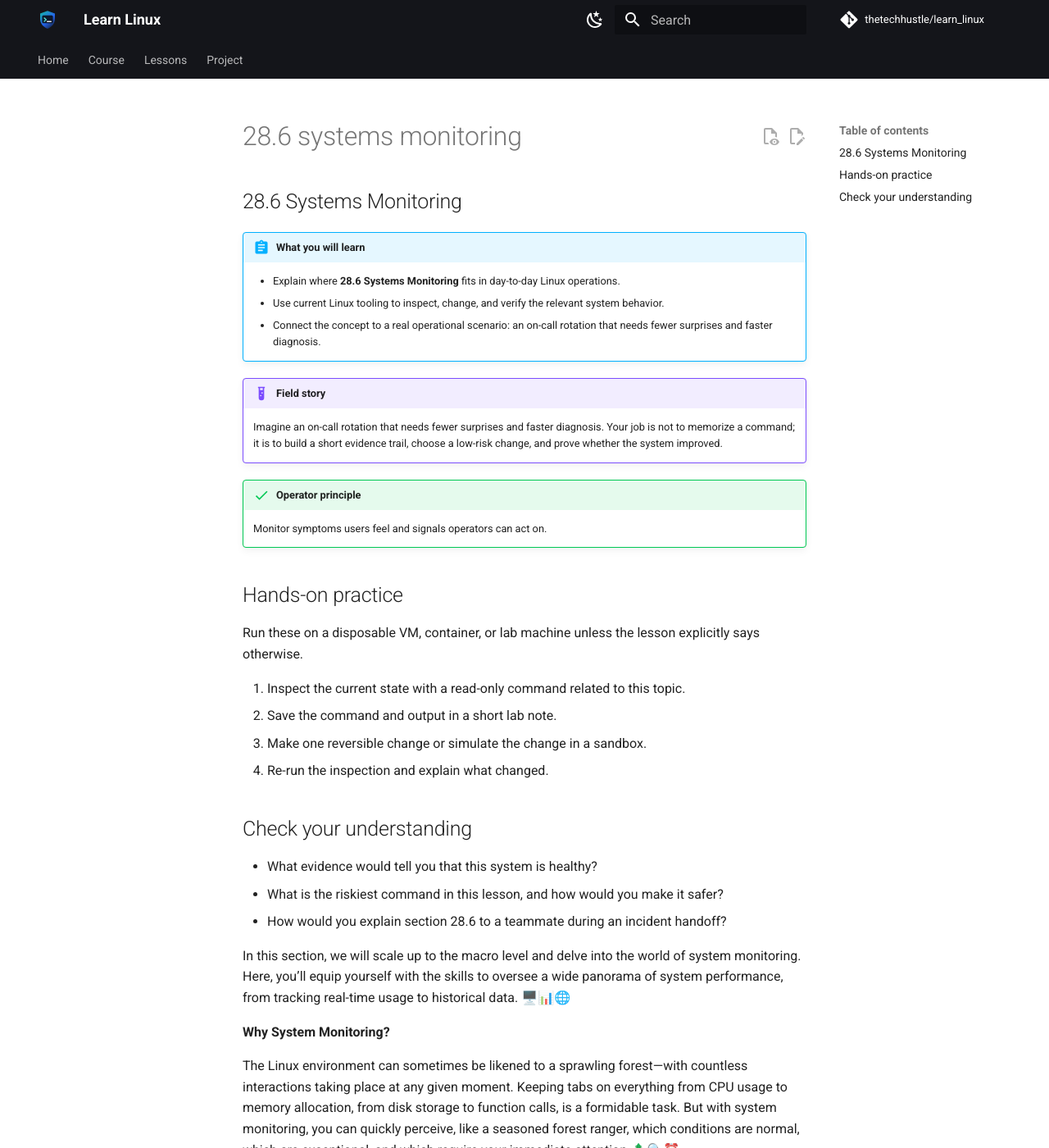
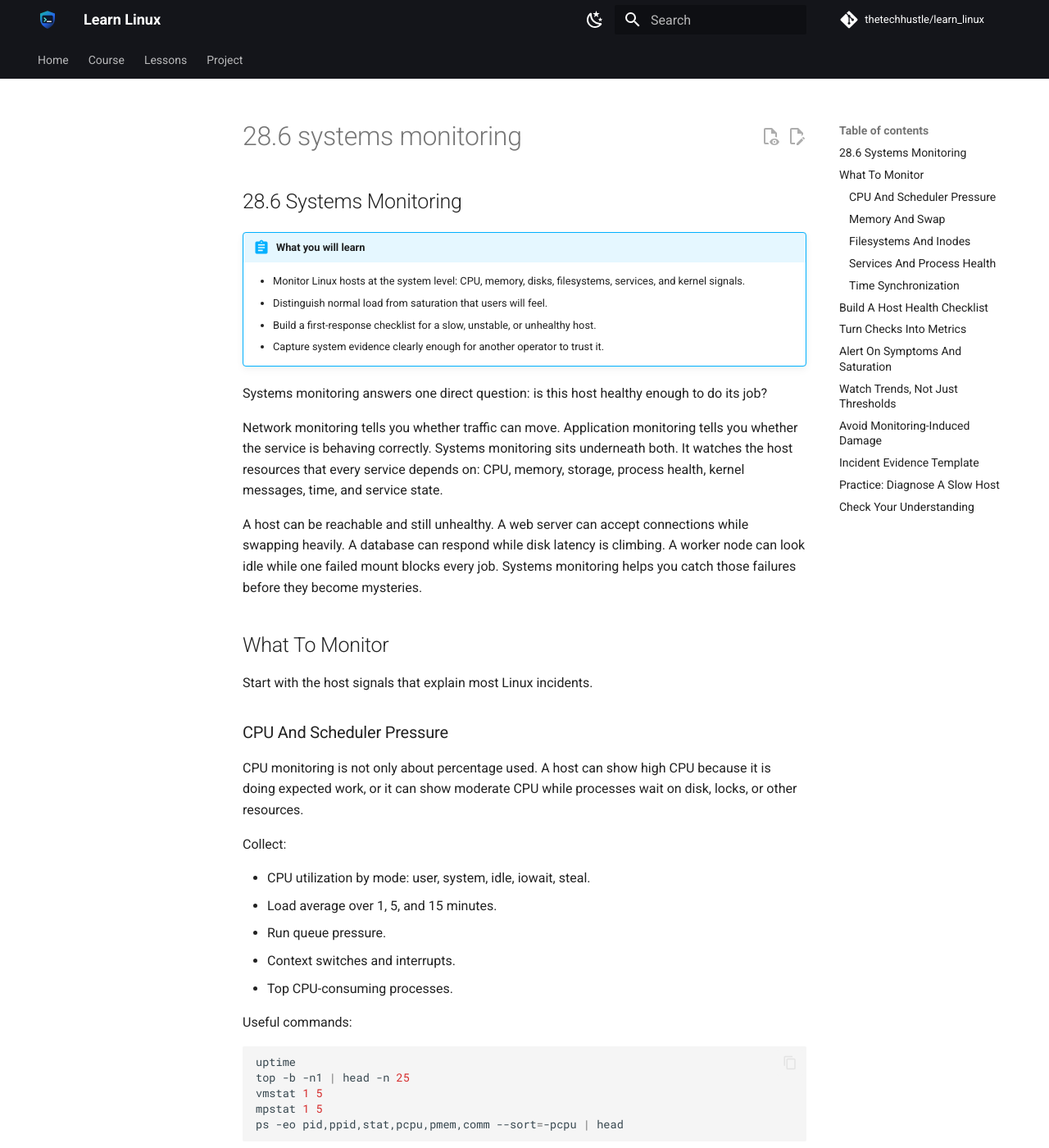
Before and after one commit to thetechhustle/learn_linux, an MkDocs documentation site: the page built from docs/lessons/28_monitoring/28.6_systems_monitoring.md, in a window 1280 px wide and 1400 px high. Shown: the whole window at 82% size. Built offline with MkDocs 1.6.1 and Material for MkDocs 9.7.7, drawn with Linux system fonts in a browser that asks for light colours; comment, search, counter and statistics services are not loaded; some of the changed text lies outside the part shown.

Commit message:
Improve Chapter 28 systems monitoring lesson (#259)
Co-authored-by: Jules Ai <jules@Juless-Air.ts.net lan>

````diff
--- a/docs/lessons/28_monitoring/28.6_systems_monitoring.md
+++ b/docs/lessons/28_monitoring/28.6_systems_monitoring.md
@@ -1,76 +1,340 @@
 ## 28.6 Systems Monitoring
 
+!!! abstract "What you will learn"
+    - Monitor Linux hosts at the system level: CPU, memory, disks, filesystems, services, and kernel signals.
+    - Distinguish normal load from saturation that users will feel.
+    - Build a first-response checklist for a slow, unstable, or unhealthy host.
+    - Capture system evidence clearly enough for another operator to trust it.
 
+Systems monitoring answers one direct question: is this host healthy enough to do its job?
 
-!!! abstract "What you will learn"
-    - Explain where **28.6 Systems Monitoring** fits in day-to-day Linux operations.
-    - Use current Linux tooling to inspect, change, and verify the relevant system behavior.
-    - Connect the concept to a real operational scenario: an on-call rotation that needs fewer surprises and faster diagnosis.
+Network monitoring tells you whether traffic can move. Application monitoring tells you whether the service is behaving correctly. Systems monitoring sits underneath both. It watches the host resources that every service depends on: CPU, memory, storage, process health, kernel messages, time, and service state.
 
-!!! example "Field story"
-    Imagine an on-call rotation that needs fewer surprises and faster diagnosis. Your job is not to memorize a command; it is to build a short evidence trail, choose a low-risk change, and prove whether the system improved.
+A host can be reachable and still unhealthy. A web server can accept connections while swapping heavily. A database can respond while disk latency is climbing. A worker node can look idle while one failed mount blocks every job. Systems monitoring helps you catch those failures before they become mysteries.
 
-!!! success "Operator principle"
-    Monitor symptoms users feel and signals operators can act on.
+## What To Monitor
 
-## Hands-on practice
+Start with the host signals that explain most Linux incidents.
 
-Run these on a disposable VM, container, or lab machine unless the lesson explicitly says otherwise.
+### CPU And Scheduler Pressure
 
-1. Inspect the current state with a read-only command related to this topic.
-2. Save the command and output in a short lab note.
-3. Make one reversible change or simulate the change in a sandbox.
-4. Re-run the inspection and explain what changed.
+CPU monitoring is not only about percentage used. A host can show high CPU because it is doing expected work, or it can show moderate CPU while processes wait on disk, locks, or other resources.
 
-## Check your understanding
+Collect:
 
-- What evidence would tell you that this system is healthy?
-- What is the riskiest command in this lesson, and how would you make it safer?
-- How would you explain section 28.6 to a teammate during an incident handoff?
+- CPU utilization by mode: user, system, idle, iowait, steal.
+- Load average over 1, 5, and 15 minutes.
+- Run queue pressure.
+- Context switches and interrupts.
+- Top CPU-consuming processes.
 
+Useful commands:
 
-In this section, we will scale up to the macro level and delve into the world of system monitoring. Here, you’ll equip yourself with the skills to oversee a wide panorama of system performance, from tracking real-time usage to historical data. 🖥️📊🌐
+```bash
+uptime
+top -b -n1 | head -n 25
+vmstat 1 5
+mpstat 1 5
+ps -eo pid,ppid,stat,pcpu,pmem,comm --sort=-pcpu | head
+```
 
-**Why System Monitoring?**
+Interpretation:
 
-The Linux environment can sometimes be likened to a sprawling forest—with countless interactions taking place at any given moment. Keeping tabs on everything from CPU usage to memory allocation, from disk storage to function calls, is a formidable task. But with system monitoring, you can quickly perceive, like a seasoned forest ranger, which conditions are normal, which are exceptional, and which require your immediate attention.🌲🔍⏰
+- High user CPU often means application work.
+- High system CPU often means kernel work, I/O, networking, or process churn.
+- High iowait means CPUs are idle while waiting for storage.
+- High steal time on a virtual machine means the hypervisor is not giving the VM enough CPU time.
+- Load much higher than CPU core count means work is backing up somewhere.
 
-**Key Concepts:**
+### Memory And Swap
 
-- **Processes:** Linux handles tasks through processes. Monitoring them can reveal why a system is slow, if an application is consuming more resources than needed, or if a process is running that shouldn't be.
+Linux uses free memory for caches, so "low free memory" alone is not an incident. The dangerous signs are memory pressure, swap churn, allocation failures, and OOM kills.
 
-- **CPU Usage:** Not unlike your physical heart, if your CPU is overworked for extended periods, damage can ensue. Actively monitoring CPU usage allows you to see if any processes are unusually CPU intensive.
+Collect:
 
-- **Memory Utilization:** Observing the memory utilization can indicate if your system has enough RAM to perform tasks efficiently, or if it’s constantly swapping data to disk, causing system slowness.
+- Available memory.
+- Swap usage and swap in/out activity.
+- OOM killer messages.
+- Process memory usage.
+- Cache and buffer behavior.
 
-- **Disk Space and IO:** Disk space is many times overlooked until it becomes a problem. Keeping a watchful eye on disk space usage and IO can save you from potential data loss and system downtime.
+Useful commands:
 
-- **Network Usage:** Network usage monitoring can reveal both internal and external threats, like excessive traffic from a particular IP address or network bottlenecks that are slowing down service.
+```bash
+free -h
+vmstat 1 5
+cat /proc/meminfo | head -n 30
+ps -eo pid,ppid,stat,rss,pmem,comm --sort=-rss | head
+journalctl -k --since "2 hours ago" | grep -i 'out of memory\|oom\|killed process'
+```
 
-**Gifts from the Open Source Community - Best Tools for System Monitoring:**
+Interpretation:
 
-- **top:** 'top' is an effective live-monitoring tool. Similar to how you would look at the top-most branches of a tree for a quick health check, 'top' provides a quick overview of your system.
+- Some swap allocated is not automatically bad.
+- Active swap in/out during user-visible slowness is important.
+- OOM logs are evidence of forced process death.
+- A single growing process may indicate a memory leak.
+- Many processes growing together may indicate workload growth or bad capacity assumptions.
 
-> Sample command: `top`
+### Filesystems And Inodes
 
-- **htop:** An improved version of 'top', 'htop' provides a comprehensive view of processes running on your system. It's as if you're standing at the top of a hill, overlooking your Linux kingdom.
+Full disks are common, but full inode tables can look similar while `df -h` still shows free space.
 
-> Sample command: `htop`
+Collect:
 
-- **vmstat:** A versatile tool, 'vmstat' reports information about processes, memory, paging, block IO, traps, and cpu activity.
+- Filesystem capacity.
+- Inode usage.
+- Mount state.
+- Disk latency and utilization.
+- Recent storage errors.
 
-> Sample command: `vmstat`
+Useful commands:
 
-- **iostat:** 'iostat' helps keep an eye on CPU utilization and disk I/O statistics.
+```bash
+df -h
+df -ih
+findmnt
+lsblk
+iostat -xz 1 5
+journalctl -k --since "2 hours ago" | grep -i 'error\\|fail\\|timeout\\|reset'
+```
 
-> Sample command: `iostat`
+Interpretation:
 
-- **ss:** For network-related insights, ss is your best friend. Much like a lighthouse, it helps you navigate through the sea of network connections.
+- A filesystem above 90 percent needs a plan, not just a quick deletion.
+- Inode exhaustion often comes from many tiny files, cache directories, mail queues, or broken log rotation.
+- High disk utilization with high await times means storage is a likely bottleneck.
+- Kernel storage errors deserve urgency because they may point to device, controller, network-storage, or filesystem trouble.
 
-> Sample command: `ss`
+### Services And Process Health
 
-- **free:** The 'free' command is a simple yet powerful tool to check the amount of free and used physical and swap memory in your system.
+System monitoring should tell you whether critical services are running, restarting, failed, or stuck.
 
-> Sample command: `free -h`
+Collect:
 
-System monitoring, once mastered, is like having a bird's-eye view of your Linux ecosystem. As a system engineer, it empowers you to proactively resolve potential issues, resulting in an optimally functioning environment. So, let's ascend to the lookout and peer into the abyss of valuable data. Grab your binoculars, and keep your eyes peeled! 🗻🦅🔭
+- Failed systemd units.
+- Restart loops.
+- Process state.
+- Open file descriptors.
+- Listening sockets.
+- Recent service logs.
+
+Useful commands:
+
+```bash
+systemctl --failed
+systemctl list-units --state=running --type=service
+systemctl status nginx --no-pager
+journalctl -u nginx --since "1 hour ago" --no-pager
+ps -eo pid,ppid,stat,etime,pcpu,pmem,comm --sort=stat | head
+ss -tulpen
+```
+
+Replace `nginx` with the service you are investigating.
+
+Interpretation:
+
+- A service can be "active" while unhealthy from an application point of view.
+- Restart loops may hide the original error unless logs are captured quickly.
+- Processes in `D` state are waiting in uninterruptible sleep, often because of storage or network filesystems.
+- Unexpected listening sockets can indicate configuration drift or exposure.
+
+### Time Synchronization
+
+Bad clocks break logs, TLS, Kerberos, distributed traces, scheduled jobs, and incident timelines.
+
+Collect:
+
+```bash
+timedatectl
+chronyc tracking
+chronyc sources -v
+```
+
+If `chronyc` is not installed, use the time synchronization tool configured for the distribution.
+
+Interpretation:
+
+- A host with bad time can look like many unrelated failures.
+- During incidents, time drift can make logs appear out of order.
+- Authentication failures may be caused by clock skew rather than credentials.
+
+## Build A Host Health Checklist
+
+During an incident, do not wander randomly through commands. Use a repeatable checklist.
+
+Example first pass:
+
+```bash
+date -Is
+hostnamectl --static
+uptime
+systemctl --failed
+df -h
+df -ih
+free -h
+vmstat 1 5
+ss -tulpen
+journalctl -p warning --since "1 hour ago" --no-pager
+```
+
+This first pass answers:
+
+- Which host am I on?
+- When did I collect this?
+- Is the host overloaded?
+- Are services failed?
+- Are filesystems full?
+- Is memory pressure present?
+- Is the host listening where expected?
+- Are recent warnings pointing at a resource or service?
+
+## Turn Checks Into Metrics
+
+Manual commands are useful, but the monitoring system should collect important signals continuously.
+
+Good host-level metrics include:
+
+- `node_cpu_seconds_total`
+- `node_load1`, `node_load5`, `node_load15`
+- `node_memory_MemAvailable_bytes`
+- `node_vmstat_pswpin`, `node_vmstat_pswpout`
+- `node_filesystem_avail_bytes`
+- `node_filesystem_files_free`
+- `node_disk_io_time_seconds_total`
+- `node_network_receive_errs_total`
+- `node_network_transmit_errs_total`
+- service-specific up/down or health indicators
+
+Names vary by collector, but the idea is consistent: collect host resource signals with labels for host, service role, environment, and cluster.
+
+## Alert On Symptoms And Saturation
+
+Systems alerts should be actionable. A page should tell the on-call person what resource is exhausted, what service is affected, and what first check to run.
+
+Good alert examples:
+
+- Filesystem `/var` has less than 10 percent free space for 15 minutes.
+- System load is above twice the CPU count and request latency is elevated.
+- Swap-in activity is sustained and application error rate is increasing.
+- Critical service has restarted more than three times in ten minutes.
+- NTP synchronization is lost on a host that runs authentication-sensitive workloads.
+
+Weak alert examples:
+
+- CPU is above 70 percent once.
+- Free memory is low without pressure evidence.
+- Any warning appears in the logs.
+- A noncritical filesystem briefly crossed a static threshold.
+
+Every alert should have an owner, a runbook, and a quieting strategy for known maintenance.
+
+## Watch Trends, Not Just Thresholds
+
+Thresholds catch hard failures. Trends catch slow failures.
+
+Useful trend questions:
+
+- Is disk usage growing faster than expected?
+- Is memory consumption climbing after every deploy?
+- Is CPU steal time worse at certain hours?
+- Is I/O latency gradually rising on one storage pool?
+- Are service restarts more frequent this week than last week?
+
+Capacity incidents often start as trends. The earlier you notice them, the less dramatic the fix needs to be.
+
+## Avoid Monitoring-Induced Damage
+
+Monitoring should not destabilize the host.
+
+Be careful with:
+
+- Heavy `find` scans on busy or failing filesystems.
+- Debug logging on high-traffic services.
+- Unlimited packet captures.
+- Very frequent expensive custom checks.
+- Agents that keep retrying when a central collector is unreachable.
+- Log shipping that fills local disks when the destination is down.
+
+Safer practice:
+
+- Start with cheap kernel and system counters.
+- Bound expensive checks by time, size, and scope.
+- Test collectors on a noncritical host first.
+- Monitor the monitoring agent's CPU, memory, and disk usage.
+- Keep a local emergency path for disabling a broken collector.
+
+## Incident Evidence Template
+
+Use a concise template when escalating system-level findings:
+
+```text
+Host:
+Time collected:
+User-visible symptom:
+Primary resource concern:
+Commands run:
+Key evidence:
+Likely cause:
+Immediate mitigation:
+Follow-up owner:
+```
+
+Example:
+
+```text
+Host: web-03
+Time collected: 2026-05-13T23:15:00Z
+User-visible symptom: API latency above 3s
+Primary resource concern: disk I/O saturation
+Commands run: uptime, vmstat 1 5, iostat -xz 1 5, journalctl -u api
+Key evidence: iowait 42 percent, xvda await 180ms, API logs show request queue growth
+Likely cause: log volume spike and slow disk
+Immediate mitigation: rotate/compress logs, move debug logs off critical volume
+Follow-up owner: platform team
+```
+
+## Practice: Diagnose A Slow Host
+
+Use a disposable VM or lab host.
+
+1. Capture a baseline:
+
+   ```bash
+   date -Is
+   uptime
+   free -h
+   df -h
+   systemctl --failed
+   ```
+
+2. Generate controlled load in one terminal:
+
+   ```bash
+   yes > /dev/null
+   ```
+
+3. In another terminal, observe the host:
+
+   ```bash
+   uptime
+   top -b -n1 | head -n 20
+   vmstat 1 5
+   ps -eo pid,pcpu,comm --sort=-pcpu | head
+   ```
+
+4. Stop the load with `Ctrl+C`.
+
+5. Write down:
+
+   - Which signal changed first.
+   - Which command made the cause clearest.
+   - What an alert should say if this happened on a production host.
+
+## Check Your Understanding
+
+- Why can low free memory be normal on Linux?
+- What does high iowait suggest?
+- Why should you check both `df -h` and `df -ih`?
+- What does a process in `D` state often indicate?
+- What makes a systems alert actionable?
````
